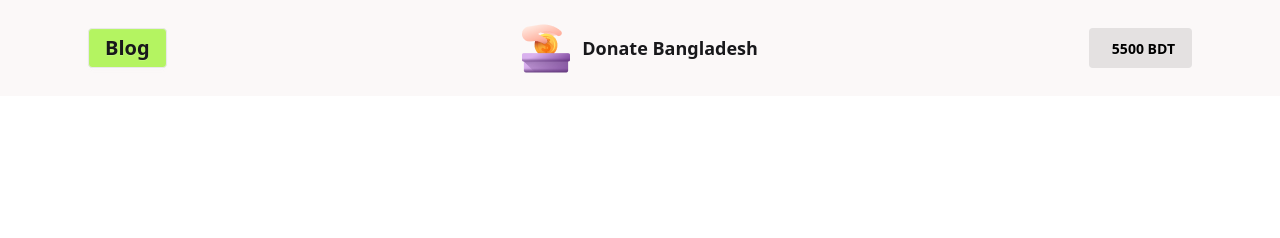
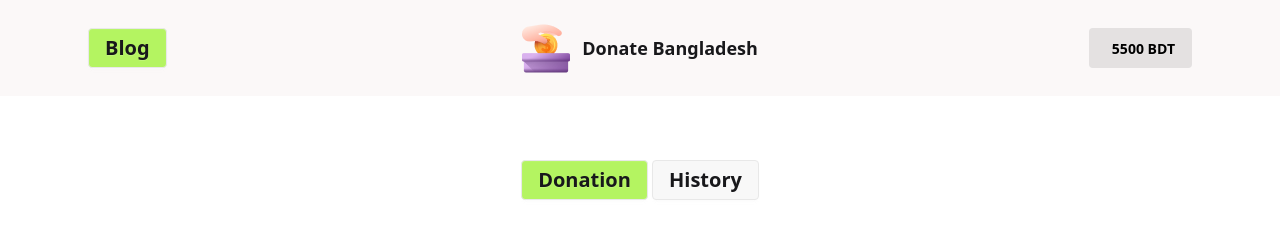
Before and after one commit to pulokdas/Practice-project-1-dom-manupulation, a plain HTML site: page index.html in a window 1280 px wide. Drawn offline with nearby package versions, Linux system fonts and the light colour scheme.

Commit message:
Navigation button UI done

```diff
--- a/index.html
+++ b/index.html
@@ -39,8 +39,11 @@
             <a class="btn btn-disabled text-black" > <img src="./assets/" alt=""> 5500 BDT</a>
         </div>
     </div>
-    <section>
-
+    <section class=" navigationButtons flex items-center justify-center mt-16">
+        <div>
+            <a class="btn bg-[#B4F461] text-xl">Donation</a>
+            <a class="btn text-xl">History</a>
+        </div>
     </section>
 </body>
 </html>
```
